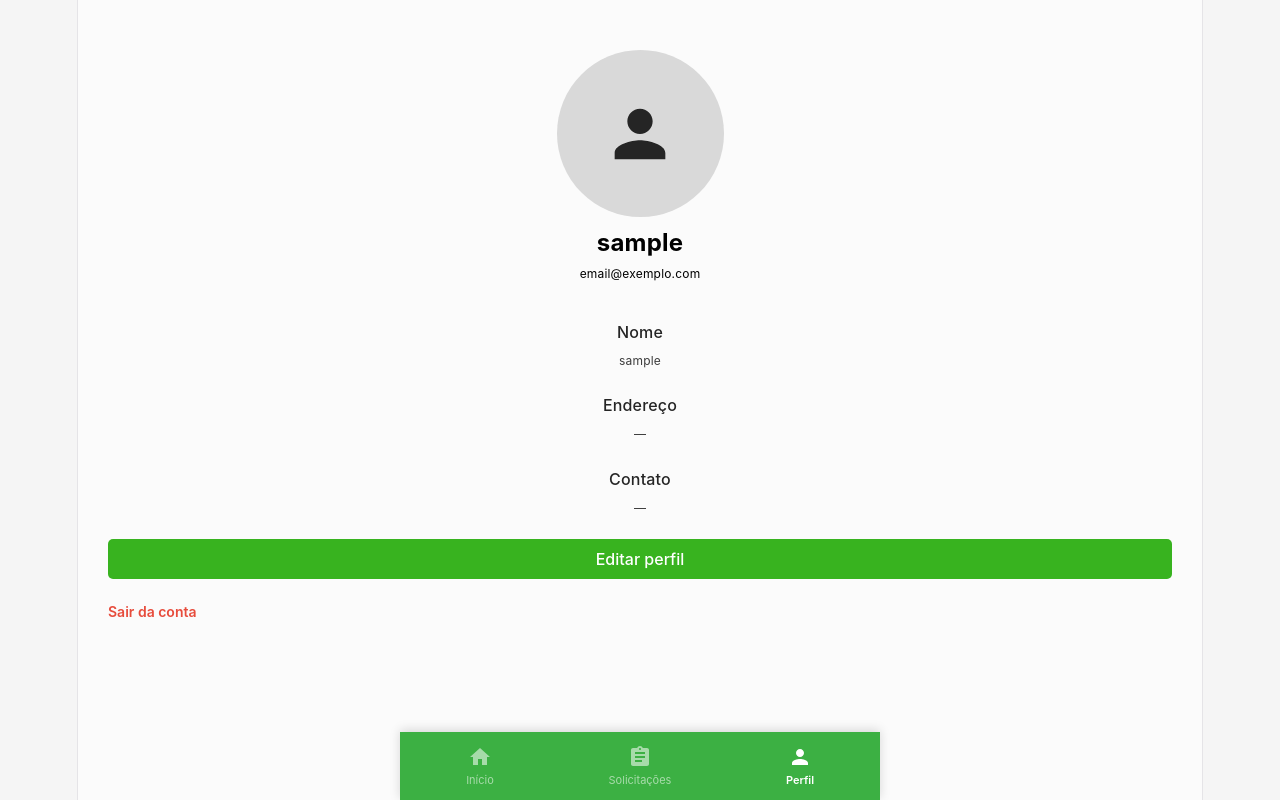
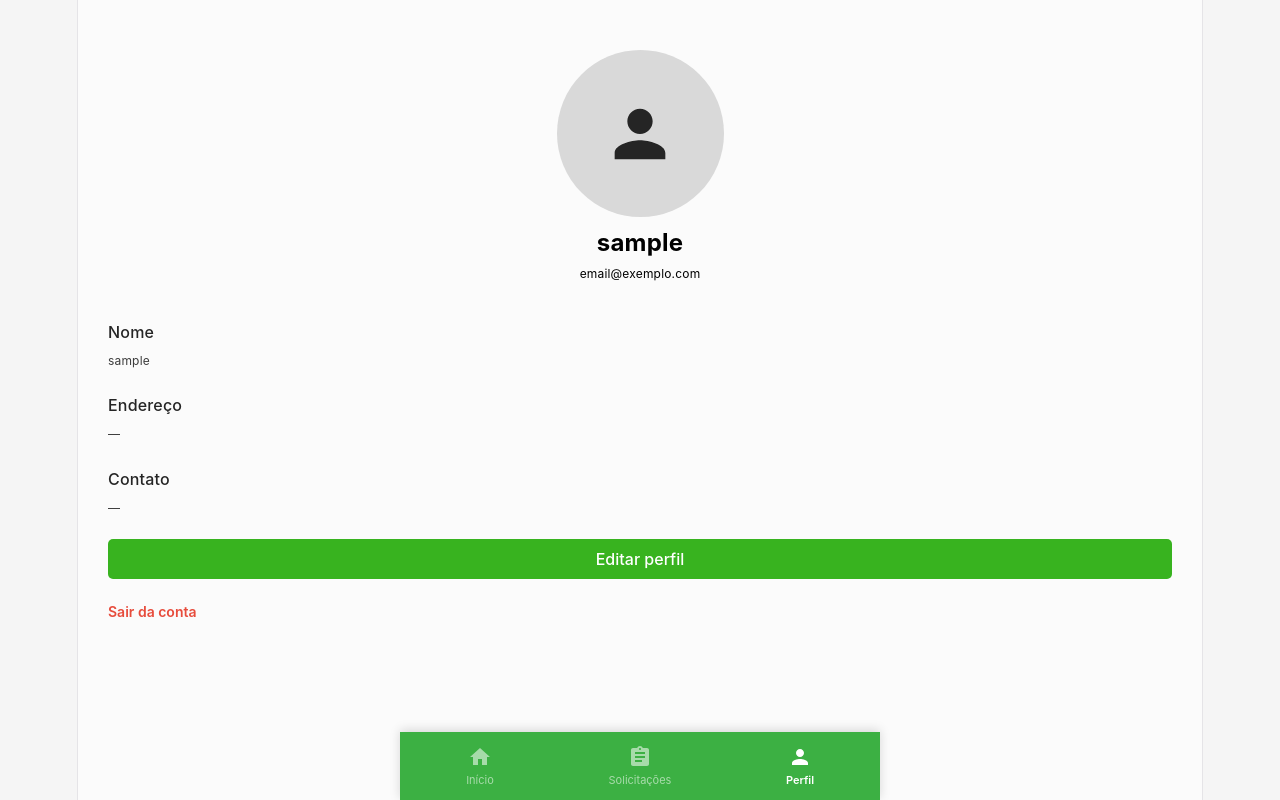
Before and after one commit to luizazarelli/zelo, a React (Vite) app in the folder front-end/: page /perfil in a window 1280 px wide. Built offline with nearby package versions, Linux system fonts and the light colour scheme; sample sign-in values are in the browser's storage.

Commit message:
feat: center content in Profile tab

```diff
--- a/front-end/src/pages/profile/ProfilePage.jsx
+++ b/front-end/src/pages/profile/ProfilePage.jsx
@@ -30,7 +30,7 @@ function Field({ label, value }) {
 }
 
 const f = {
-  wrap: { marginBottom: 18 },
+  wrap: { marginBottom: 18, textAlign: 'left' },
   label: { fontSize: 16, fontWeight: '500', color: '#252525', margin: '0 0 3px' },
   value: { fontSize: 12, color: '#3c3c3c', margin: 0 },
 }
@@ -134,14 +134,14 @@ const s = {
   },
   displayName: { fontSize: 24, fontWeight: 'bold', color: '#000', marginTop: 8, marginBottom: 0 },
   email: { fontSize: 12, color: '#000', margin: 0 },
-  body: { padding: '8px 30px' },
+  body: { padding: '8px 30px', textAlign: 'center' },
   formTitle: { fontSize: 16, fontWeight: '500', color: '#252525', marginBottom: 16, marginTop: 0 },
-  label: { display: 'block', fontSize: 16, fontWeight: '500', color: '#252525', marginBottom: 6, marginTop: 14 },
+  label: { display: 'block', fontSize: 16, fontWeight: '500', color: '#252525', marginBottom: 6, marginTop: 14, textAlign: 'left' },
   input: {
     display: 'block', width: '100%', boxSizing: 'border-box',
     border: '1px solid rgba(60,60,60,0.5)', borderRadius: 5,
     padding: '10px 12px', fontSize: 14,
-    background: '#fff', color: '#252525', outline: 'none',
+    background: '#fff', color: '#252525', outline: 'none', textAlign: 'left',
   },
   error: { color: '#e74c3c', fontSize: 12, marginTop: 8 },
   editBtn: {
```
